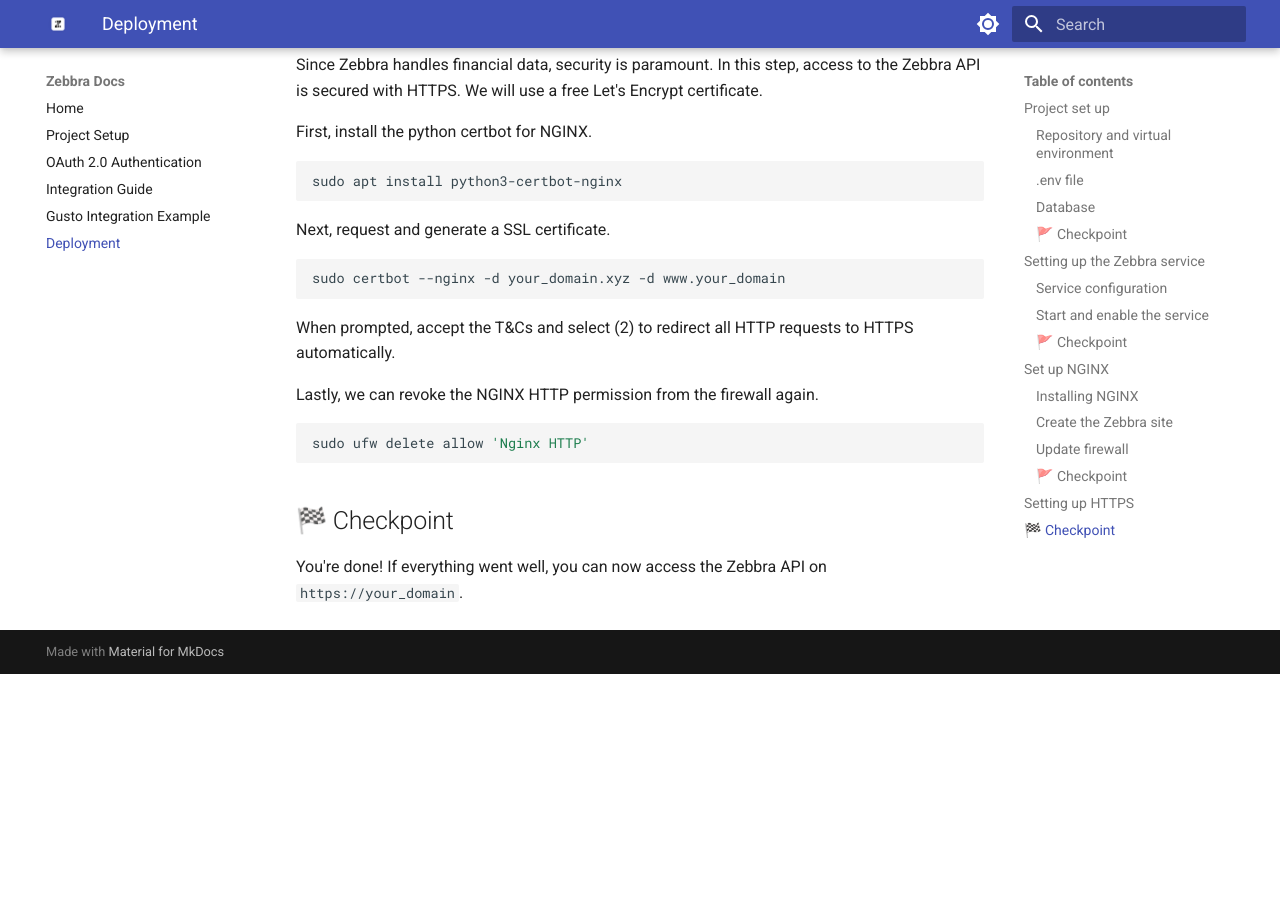
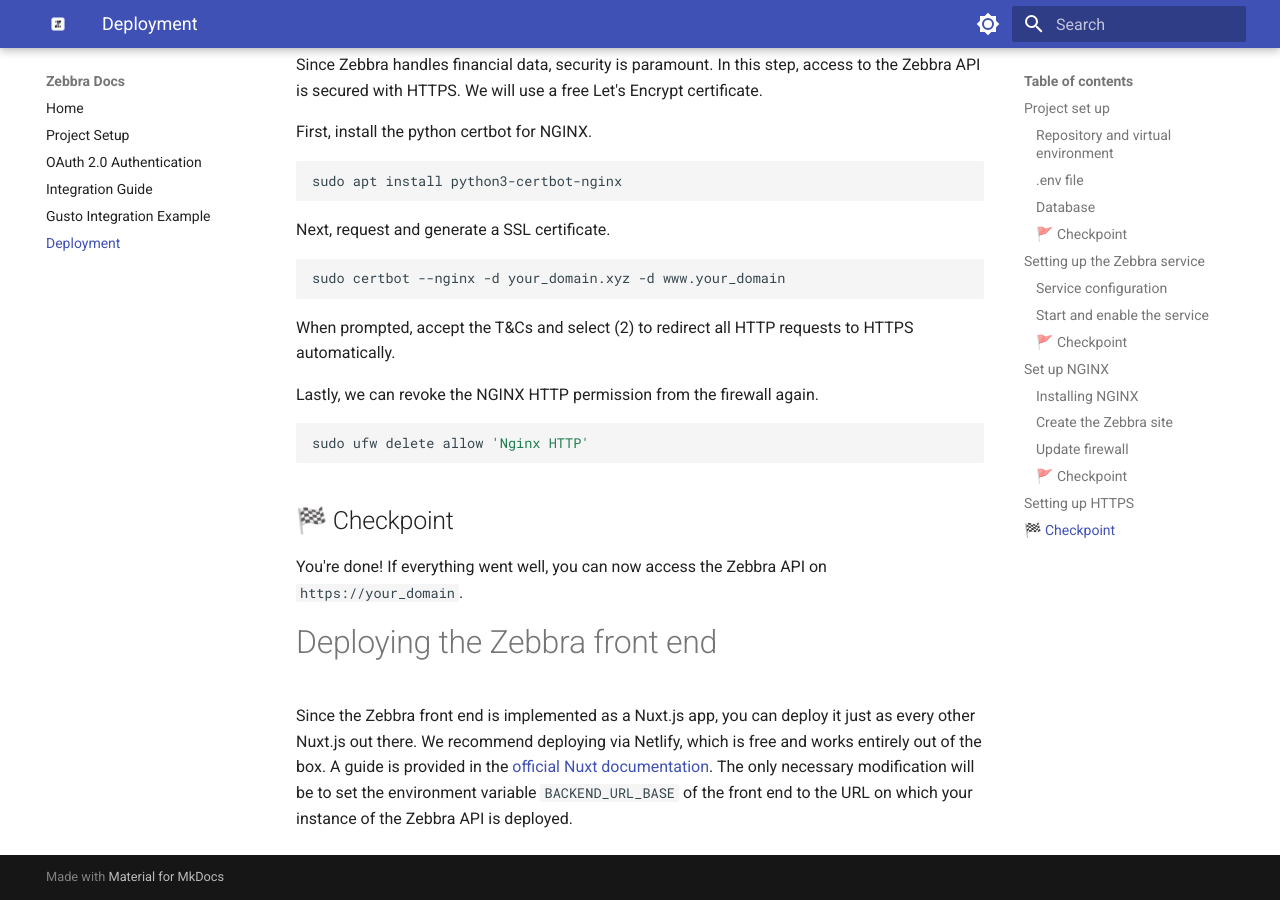
Before and after one commit to leo-pfeiffer/zebbra, an MkDocs documentation site: the page built from docs/deployment.md, in a window 1280 px wide and 900 px high, scrolled down 4695 px. Built offline with MkDocs 1.6.1 and Material for MkDocs 9.7.7, drawn with Linux system fonts in a browser that asks for light colours; before the commit the page ends 5369 px from its top, so only the background shows below that.

Commit message:
Update deployment.md

```diff
--- a/docs/deployment.md
+++ b/docs/deployment.md
@@ -243,3 +243,7 @@
 ## 🏁 Checkpoint
 
 You're done! If everything went well, you can now access the Zebbra API on `https://your_domain`.
+
+# Deploying the Zebbra front end
+
+Since the Zebbra front end is implemented as a Nuxt.js app, you can deploy it just as every other Nuxt.js out there. We recommend deploying via Netlify, which is free and works entirely out of the box. A guide is provided in the [official Nuxt documentation](https://v3.nuxtjs.org/guide/deploy/providers/netlify/). The only necessary modification will be to set the environment variable `BACKEND_URL_BASE`  of the front end to the URL on which your instance of the Zebbra API is deployed.
```
